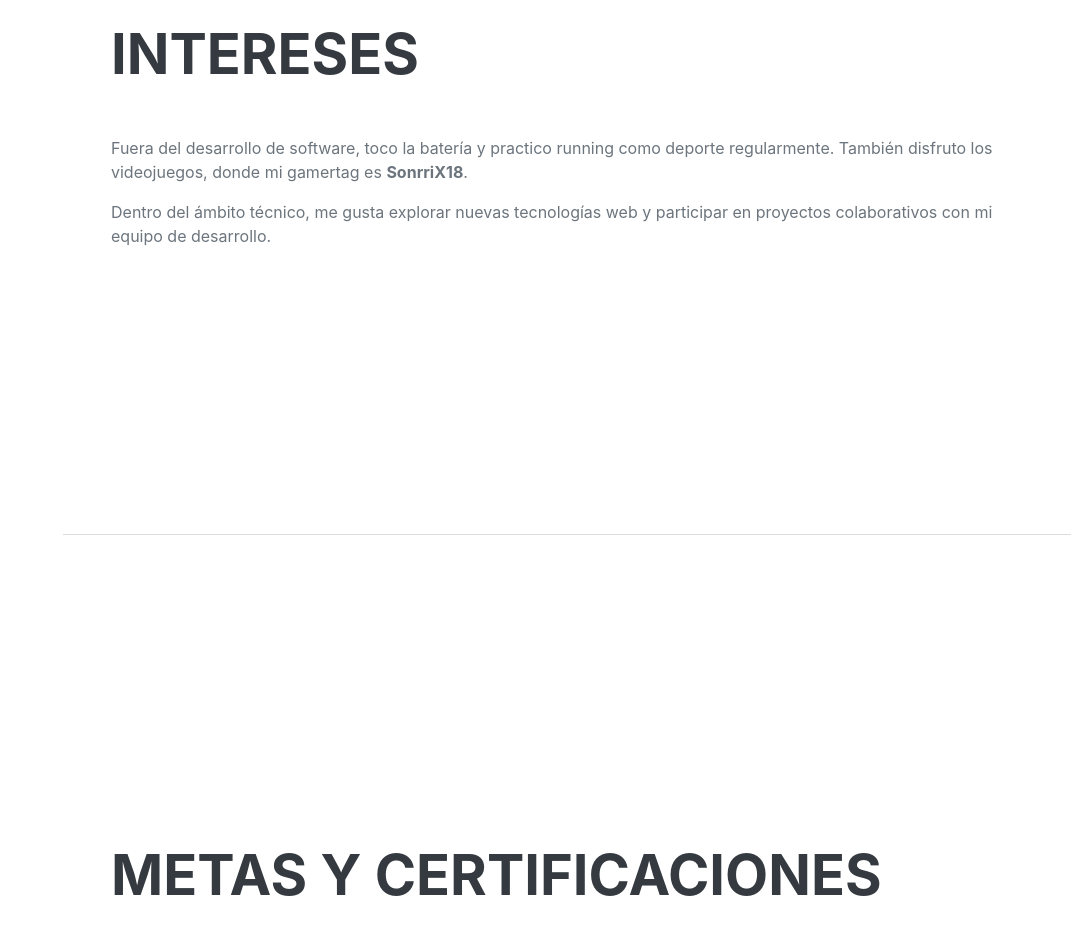
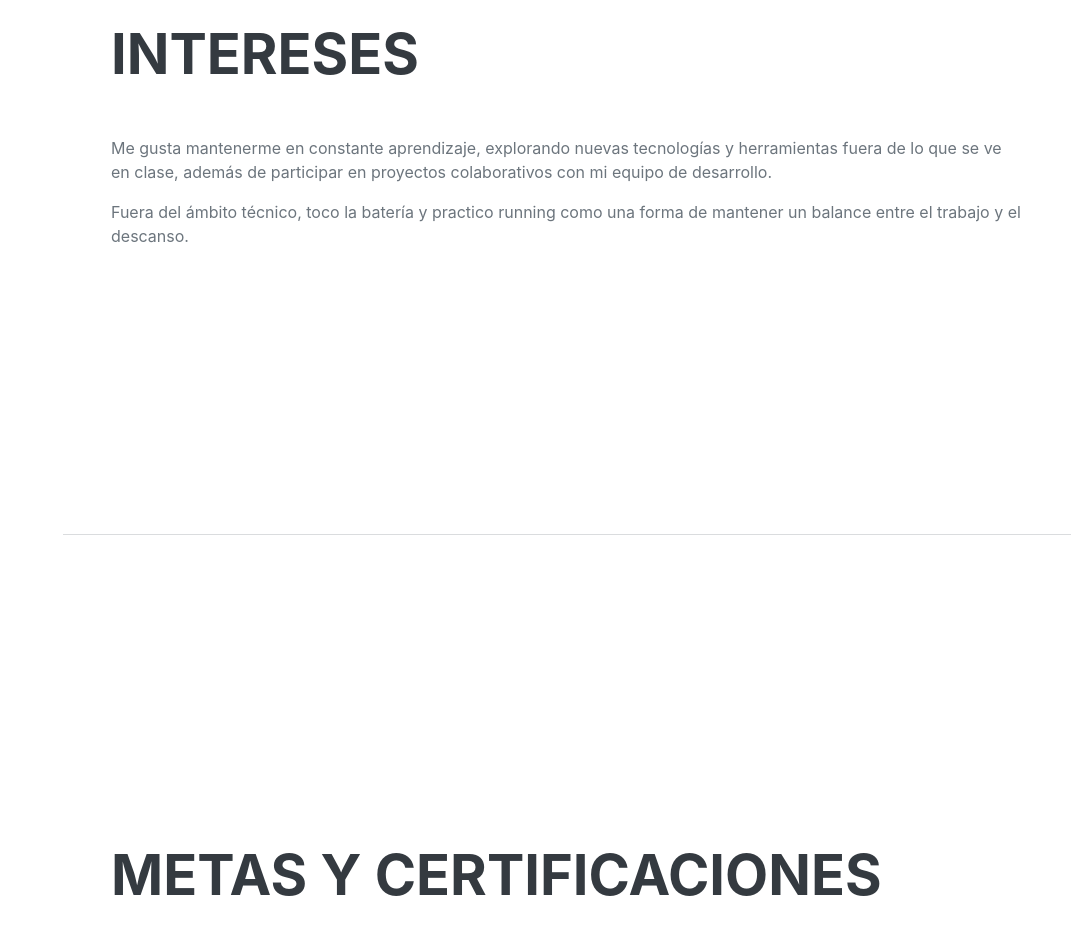
Before and after one commit to Sonnx18/portafolio-web, a plain HTML site: page index.html in a window 1280 px wide. Shown: the part 3600-4536 px from the top of the page, without its empty margins (209-1280 px from the left). Drawn offline with nearby package versions, Linux system fonts and the light colour scheme; a web font is replaced by a local one.

Commit message:
Cambio en Intereses

```diff
--- a/index.html
+++ b/index.html
@@ -144,8 +144,8 @@
            <section class="resume-section" id="interests">
     <div class="resume-section-content">
         <h2 class="mb-5">Intereses</h2>
-        <p>Fuera del desarrollo de software, toco la batería y practico running como deporte regularmente. También disfruto los videojuegos, donde mi gamertag es <strong>SonrriX18</strong>.</p>
-        <p class="mb-0">Dentro del ámbito técnico, me gusta explorar nuevas tecnologías web y participar en proyectos colaborativos con mi equipo de desarrollo.</p>
+        <p>Me gusta mantenerme en constante aprendizaje, explorando nuevas tecnologías y herramientas fuera de lo que se ve en clase, además de participar en proyectos colaborativos con mi equipo de desarrollo.</p>
+        <p class="mb-0">Fuera del ámbito técnico, toco la batería y practico running como una forma de mantener un balance entre el trabajo y el descanso.</p>
     </div>
 </section>
             <hr class="m-0" />
```
Also changed, not shown: 1 other file.
